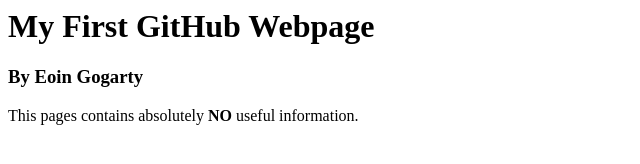
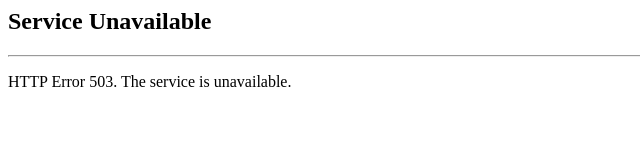
Before and after one commit to ProDesignV2/Online-Folder, a plain HTML site: page index.html in a window 1280 px wide. Shown: the whole page, without its empty margins (0-640 px from the left). Drawn offline with Linux system fonts and the light colour scheme.

Commit message:
Error html

```diff
--- a/index.html
+++ b/index.html
@@ -1,10 +1,11 @@
 <html>
 <head>
-<title>My GitHub Page</title>
+<title>Service Unavailable</title>
+<meta http-equiv="Content-Type" content="text/html; charset=us-ascii">
 </head>
 <body>
-<h1>My First GitHub Webpage</h1>
-<h3>By Eoin Gogarty</h3>
-<p>This pages contains absolutely <strong>NO</strong> useful information.</p>
+<h2>Service Unavailable</h2>
+<hr>
+<p>HTTP Error 503. The service is unavailable.</p>
 </body>
 </html>
```
